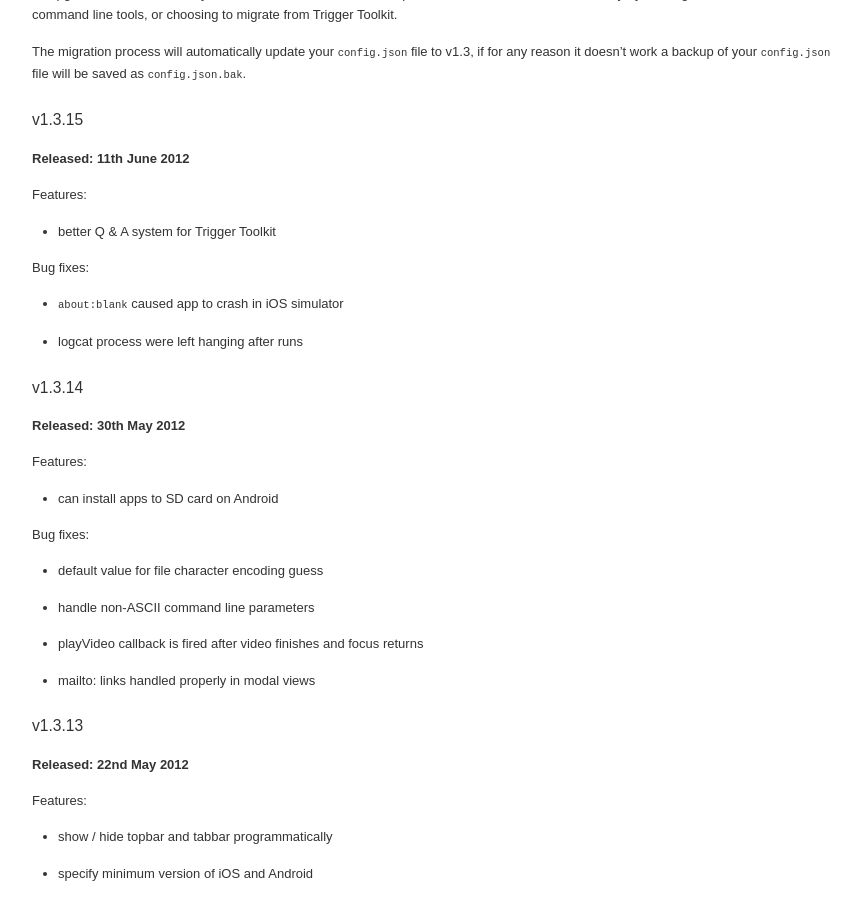
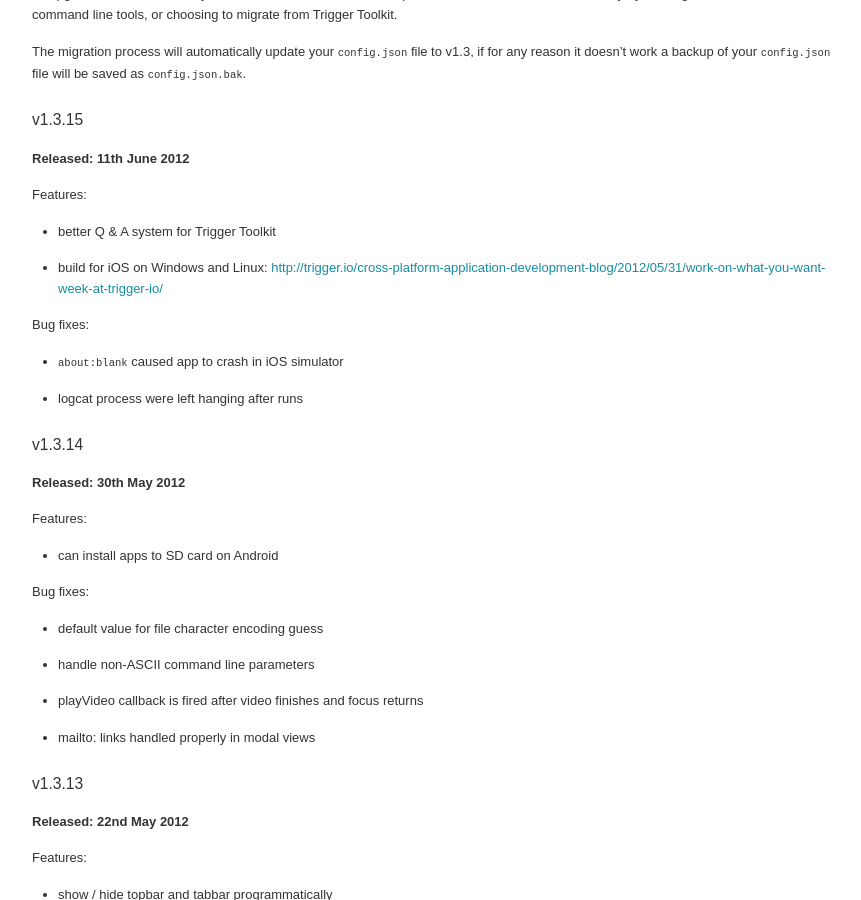
Before and after one commit to trigger-corp/Forge-Documentation, a Sphinx documentation site: the page built from source/release-notes.rst, in a window 1280 px wide and 900 px high, scrolled down 946 px. Shown: the whole window, without its empty margins (288-1149 px from the left). Built offline with Sphinx 7.4.7, drawn with Linux system fonts in a browser that asks for light colours; some web fonts are replaced.

Commit message:
iOS for non-Darwin was in .15!

```diff
--- a/source/release-notes.rst
+++ b/source/release-notes.rst
@@ -48,6 +48,7 @@ v1.3.15
 Features:
 
 - better Q & A system for Trigger Toolkit
+- build for iOS on Windows and Linux: http://trigger.io/cross-platform-application-development-blog/2012/05/31/work-on-what-you-want-week-at-trigger-io/
 
 Bug fixes:
 
```
